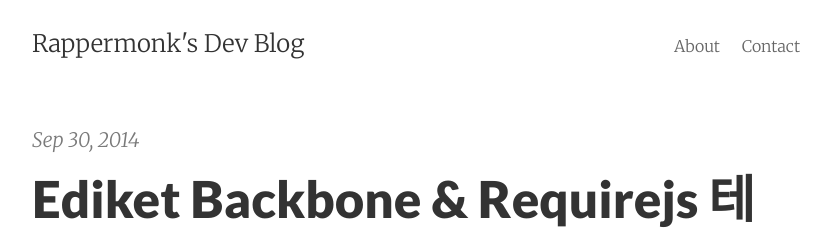
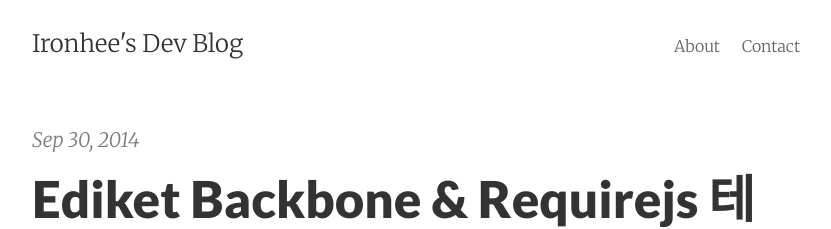
Before and after one commit to ironhee/ironhee.github.io, a Jekyll site: the page built from index.html, in a window 1280 px wide. Shown: the top 229 px of the page, without its empty margins (224-1055 px from the left). Built offline with Jekyll 4.4.1, drawn with Linux system fonts in a browser that asks for light colours; the list of posts is cut into pages by our own code.

Commit message:
rappermonk -> ironhee

```diff
--- a/_config.yml
+++ b/_config.yml
@@ -1,10 +1,10 @@
 # Site settings
-title: Rappermonk's Dev Blog
+title: Ironhee's Dev Blog
 email: leechulhee95@gmail.com
 author: ChulHee Lee
-description: "Rappermonk's Dev Blog"
+description: "Ironhee's Dev Blog"
 baseurl: ""
-url: "http://rappermonk.github.io/"
+url: "http://ironhee.github.io/"
 google_analytics: "UA-48350213-1"
 animated: false
 show_related_posts: false
```
